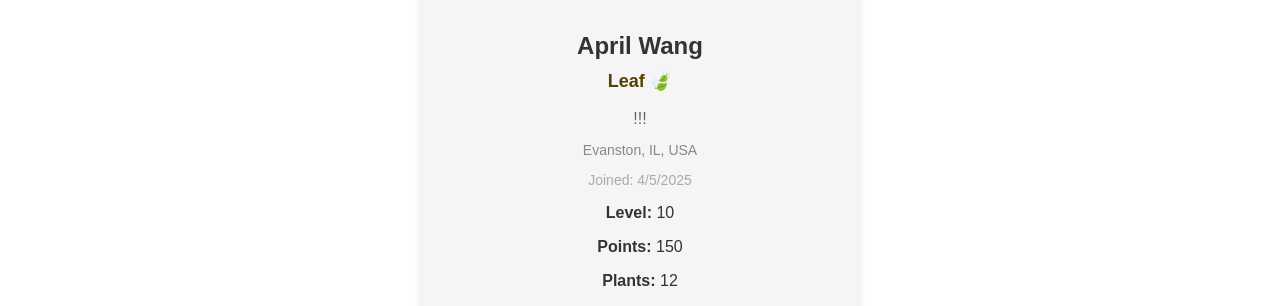
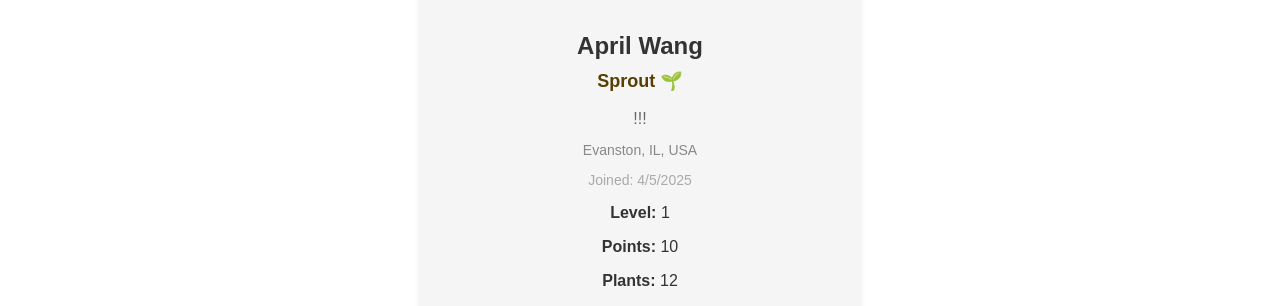
Before and after one commit to viktoriia-sokolenko/fernfriends-wildhacks2025, a React (Create React App) app in the folder client/: page /profile in a window 1280 px wide. Shown: the part 265-571 px from the top of the page. Built offline with nearby package versions, Linux system fonts and the light colour scheme.

Commit message:
moved functions from profile to authcontext

```diff
--- a/client/src/AuthContext.js
+++ b/client/src/AuthContext.js
@@ -6,10 +6,15 @@ const AuthContext = createContext({
     userId: null,
     setUserId: () => {},
     handleLogout: () => {},
+    getLevelInfo: () => {}
 });
 export const AuthProvider = ({ children }) => {
     const [token, setToken] = useState("");
     const [userId, setUserId] = useState(localStorage.getItem("user_id") || null);
+    const [user, setUser] = useState({
+        points: 0,
+        last_points_update: new Date().toISOString(),
+    });
     console.log("userId from context:", userId);
     const handleLogout = () => {
         if (userId) {
@@ -30,8 +35,97 @@ export const AuthProvider = ({ children }) => {
         }},
         []);
 
+    // Function to determine the level, name, and emoji based on points
+    const getLevelInfo = (points) => {
+        if (points >= 750) return { level: 25, name: 'Canopy 🌳' };
+        if (points >= 500) return { level: 20, name: 'Bloom 🌸' };
+        if (points >= 300) return { level: 15, name: 'Bud 🌼' };
+        if (points >= 150) return { level: 10, name: 'Leaf 🍃' };
+        if (points >= 50) return { level: 5, name: 'Seedling 🌿' };
+        if (points >= 10) return { level: 1, name: 'Sprout 🌱' };
+        return { level: 0, name: 'Seed 🌰' };
+    };
+
+    // Function to add weekly points based on the number of plants
+    const calculateAdditionalPoints = () => {
+        let additionalPoints = 0;
+        if (user.num_plants >= 21) {
+        additionalPoints = 20;
+        } else if (user.num_plants >= 11) {
+        additionalPoints = 15;
+        } else if (user.num_plants >= 6) {
+        additionalPoints = 10;
+        } else if (user.num_plants >= 2) {
+        additionalPoints = 5;
+        }
+        return additionalPoints;
+    };
+
+    // Function to update user data
+    const updateUserData = async (updatedUser, token, userId) => {
+        try {
+            if (!token) {
+                token = localStorage.getItem('access_token');
+            }
+            if (!token) {
+                console.error('No token found');
+                return;
+            }
+            if (!userId) {
+                userId = localStorage.getItem('user_id');
+            }
+            if (!userId) {
+                console.error('No userId found');
+                return;
+            }
+            console.log('Updating user data for userId:', userId);
+            console.log('Token:', token);
+
+            const response = await fetch(`${process.env.REACT_APP_API_BASE_URL}/api/users/${userId}`, {
+                method: 'PUT',
+                headers: {
+                    'Content-Type': 'application/json',
+                    Authorization: `Bearer ${token}`,
+                },
+                body: JSON.stringify(updatedUser),
+            });
+
+            if (!response.ok) {
+                throw new Error('Failed to update user data');
+            }
+
+            const data = await response.json();
+            console.log('User data updated successfully:', data);
+        } catch (error) {
+            console.error('Error updating user data:', error);
+        }
+    };
+
+    // Check if a week has passed since the last points update
+    useEffect(() => {
+        const lastUpdate = new Date(user.last_points_update);
+        const now = new Date();
+        const oneWeekInMs = 7 * 24 * 60 * 60 * 1000; // One week in milliseconds
+
+        if (now - lastUpdate >= oneWeekInMs) {
+            let newPoints = calculateAdditionalPoints();
+            console.log('Adding weekly points:', newPoints);
+
+            const updatedUser = {
+                points: user.points + newPoints,
+                last_points_update: now.toISOString(),
+            };
+
+            setUser(updatedUser);
+            console.log('Saving:', updatedUser);
+
+            // Call the new function to update user data
+            updateUserData(updatedUser, token, userId);
+        }
+    }, [userId]);
+
     return (
-        <AuthContext.Provider value={{ token, setToken, userId, setUserId, handleLogout}}>
+        <AuthContext.Provider value={{ token, setToken, userId, setUserId, handleLogout, getLevelInfo}}>
             {children}
         </AuthContext.Provider>
     );
--- a/client/src/pages/Profile.js
+++ b/client/src/pages/Profile.js
@@ -9,7 +9,7 @@ const Profile = () => {
     username: 'April Wang',
     location: 'Evanston, IL, USA',
     bio: '!!!',
-    points: 120,
+    points: 10,
     profile_picture: 'https://www.pixcrafter.com/wp-content/uploads/2024/03/cartoon-style-indoor-plant-vector-illustration.jpg',
     num_plants: 12,
     last_points_update: '2025-03-29T19:01:47.799Z', // Last time points were updated
@@ -24,7 +24,7 @@ const Profile = () => {
 
   const [editMode, setEditMode] = useState(false);
 
-  const { token, userId } = useAuth();
+  const { token, userId, getLevelInfo } = useAuth();
   const navigate = useNavigate();
 
   const handleChange = (e) => {
@@ -32,60 +32,7 @@ const Profile = () => {
     setFormData({ ...formData, [name]: value });
   };
 
-  // Function to determine the level, name, and emoji based on points
-  const getLevelInfo = (points) => {
-    if (points >= 750) return { level: 25, name: 'Canopy 🌳' };
-    if (points >= 500) return { level: 20, name: 'Bloom 🌸' };
-    if (points >= 300) return { level: 15, name: 'Bud 🌼' };
-    if (points >= 150) return { level: 10, name: 'Leaf 🍃' };
-    if (points >= 50) return { level: 5, name: 'Seedling 🌿' };
-    if (points >= 10) return { level: 1, name: 'Sprout 🌱' };
-    return { level: 0, name: 'Seed 🌰' };
-  };
-
   const { level, name } = getLevelInfo(user.points);
-
-  // Function to add weekly points based on the number of plants
-  const calculateAdditionalPoints = () => {
-    let additionalPoints = 0;
-    if (user.num_plants >= 21) {
-      additionalPoints = 20;
-    } else if (user.num_plants >= 11) {
-      additionalPoints = 15;
-    } else if (user.num_plants >= 6) {
-      additionalPoints = 10;
-    } else if (user.num_plants >= 2) {
-      additionalPoints = 5;
-    }
-    return additionalPoints;
-  };
-
-  // Check if a week has passed since the last points update
-  useEffect(() => {
-    const lastUpdate = new Date(user.last_points_update);
-    const now = new Date();
-    const oneWeekInMs = 7 * 24 * 60 * 60 * 1000; // One week in milliseconds
-
-    if (now - lastUpdate >= oneWeekInMs) {
-      let newPoints = calculateAdditionalPoints();
-      console.log('Adding weekly points:', newPoints);
-      setUser((prevUser) => ({
-        ...prevUser,
-        points: prevUser.points + newPoints,
-        last_points_update: now.toISOString(),
-      }));
-      setFormData((prevFormData) => ({
-        ...prevFormData,
-        points: prevFormData.points + newPoints,
-        last_points_update: now.toISOString(),
-      }));
-      console.log('Updated points:', user.points);
-    }
-  }, []);
-  // Update the points on the database whenever they change on frontend
-  useEffect(() => {
-    handleEdits();
-  }, [user.last_points_update]);
 
   const handleEdits = async (e) => {
     console.log('Saving:', formData);
```
Also changed, not shown: client/src/pages/Connections.js (added).
